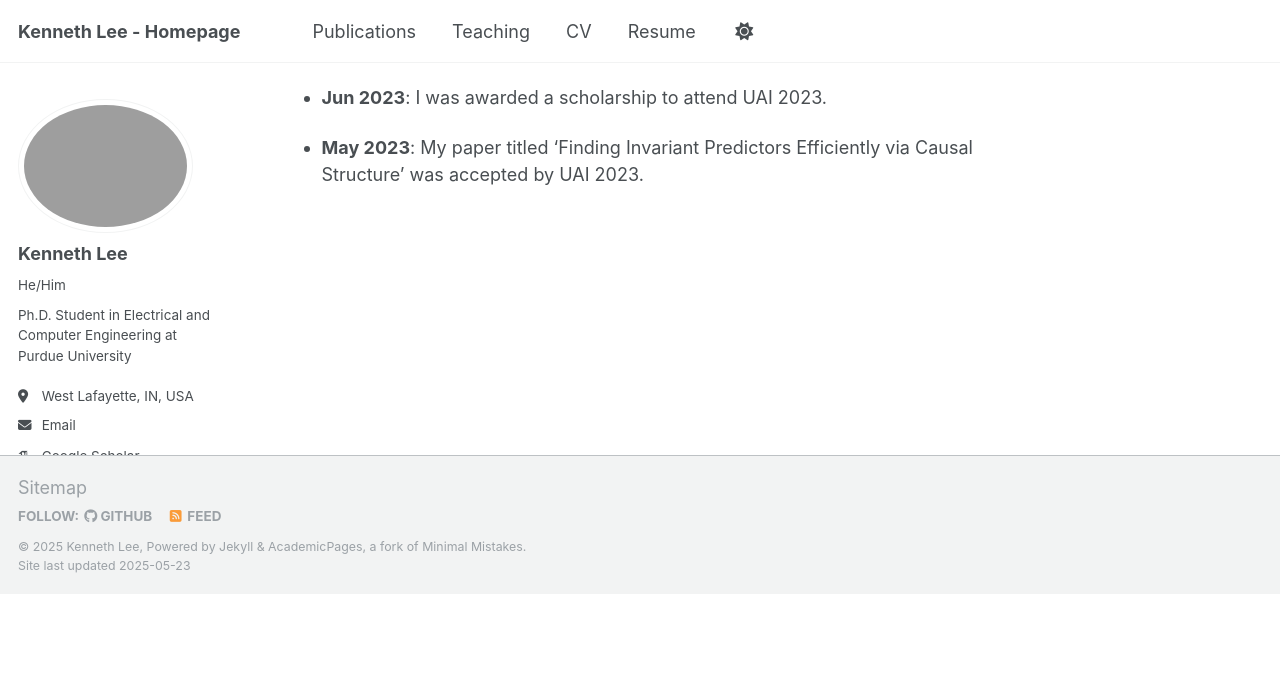
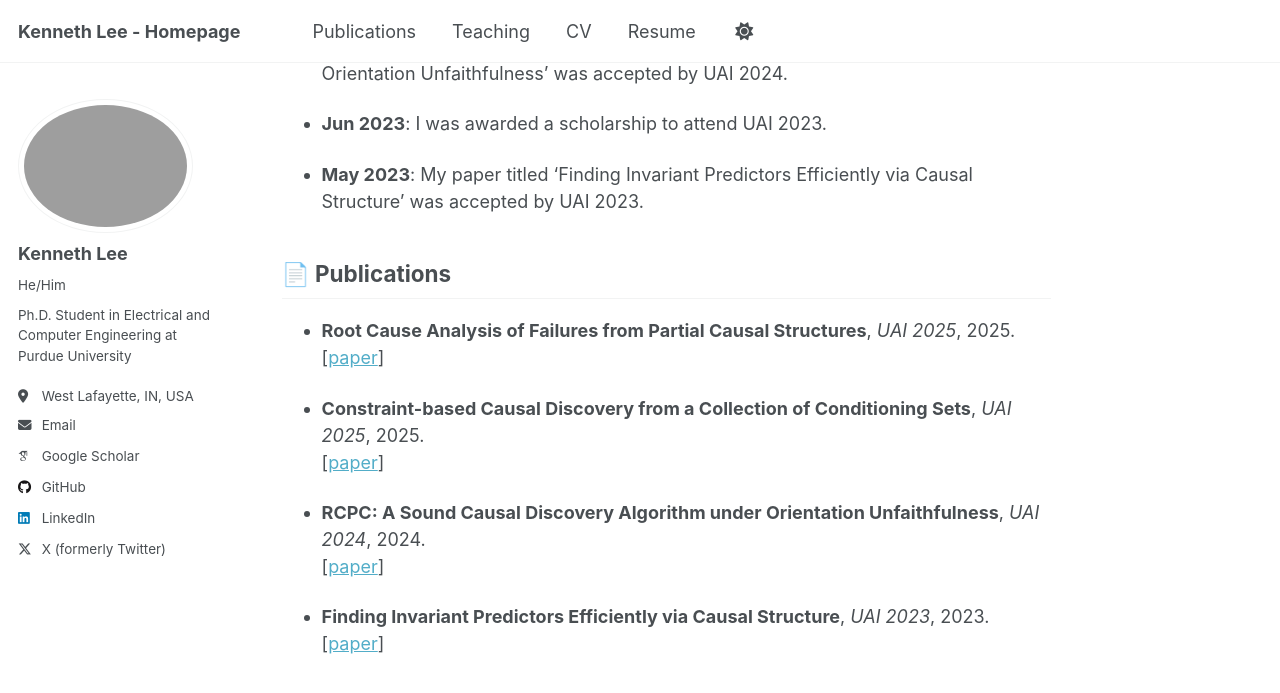
Before and after one commit to kenneth-lee-ch/kenneth-lee-ch.github.io, a Jekyll site: the page built from _pages/about.md, in a window 1280 px wide and 900 px high, scrolled down 752 px. Shown: the top 693 px of the window. Built offline with Jekyll 4.4.1, drawn with Linux system fonts in a browser that asks for light colours; some web fonts are replaced; before the commit the page ends 1345 px from its top, so only the background shows below that.

Commit message:
update about

```diff
--- a/_pages/about.md
+++ b/_pages/about.md
@@ -13,18 +13,18 @@ Biography
 Kenneth is currently a Ph.D. student in Electrical and Computer Engineering at Purdue University. He is fortunate to be advised by Professor [Murat Kocaoglu](https://www.muratkocaoglu.com/). His research focuses on causal discovery and its applications to machine learning, especially on invariant prediction and root cause analysis of failure in microservices. He has earned his bachelor's degree in Computer Science and Mathematics from Brigham Young University-Hawaii and his Master's degree in Statistics from UC Davis. He has won best reviewer awards from AISTATS, UAI, and ICLR. He has completed several internships at Newday Investing, Bayer, Experian DataLabs, Genentech, and Amazon.
 
 
-### 📰 News
+## 📰 News
 
 {% for item in site.data.news %}
 - **{{ item.date | date: "%b %Y" }}**: {{ item.description }}
 {% endfor %}
 
 
-<!-- ## 📄 Publications
+## 📄 Publications
 
 {% assign pubs = site.publications | sort: "date" | reverse %}
 {% for pub in pubs limit:4 %}
 - **{{ pub.title }}**, *{{ pub.venue }}*, {{ pub.date | date: "%Y" }}.
   {% if pub.paperurl %}[[paper]({{ pub.paperurl }})]{% endif %}
   {% if pub.codeurl %} [[code]({{ pub.codeurl }})]{% endif %}
-{% endfor %} -->
+{% endfor %}
```
